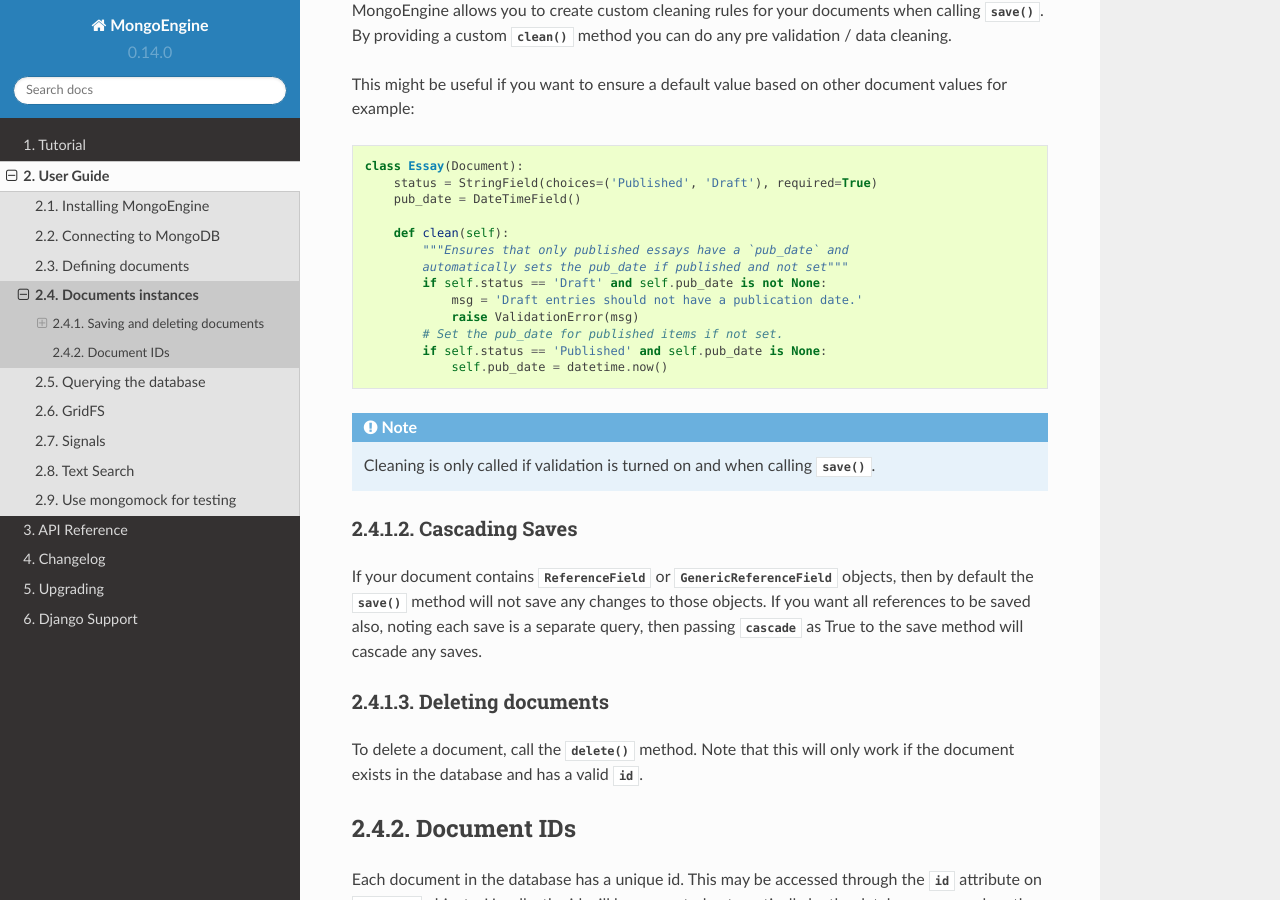
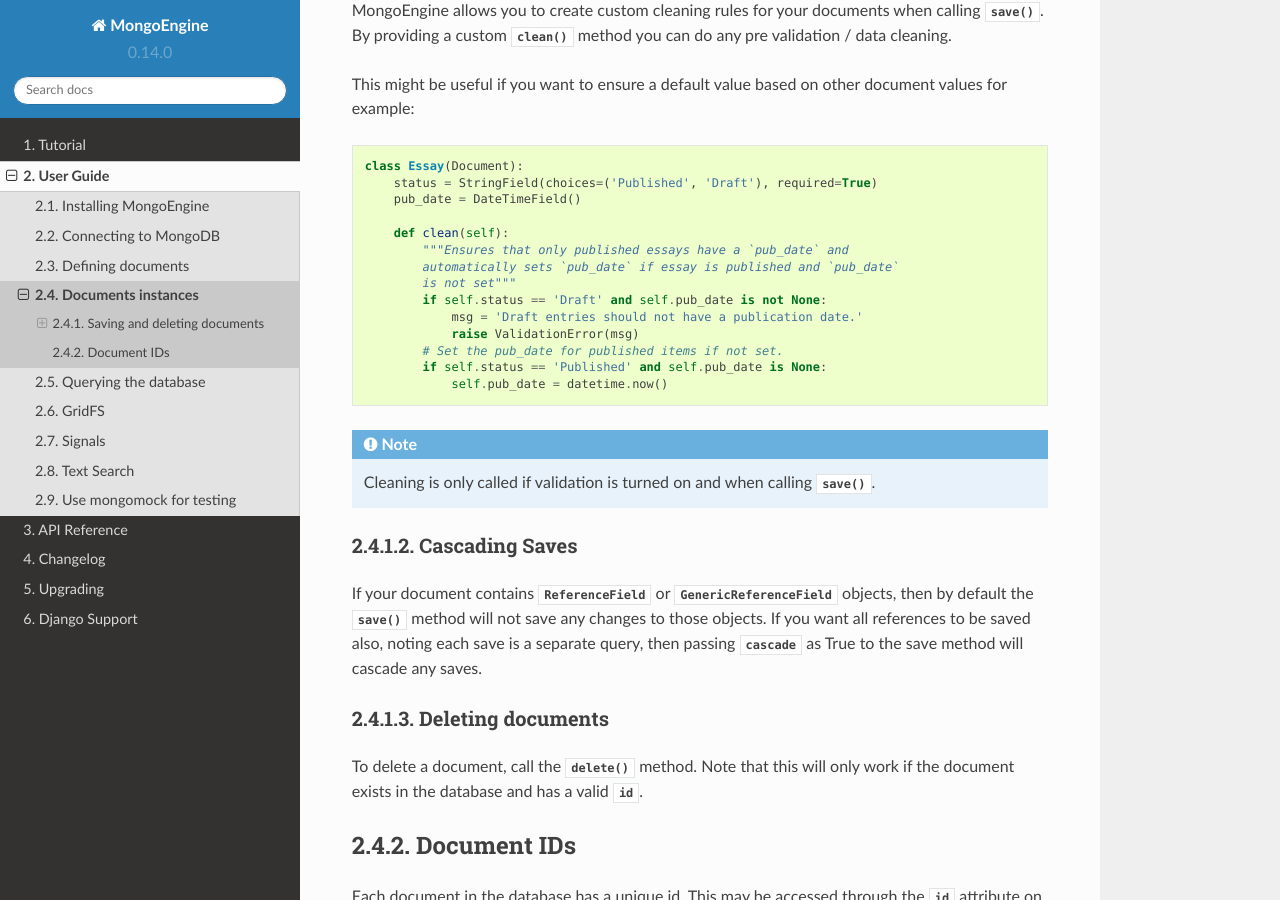
Before and after one commit to MongoEngine/mongoengine, a Sphinx documentation site: the page built from docs/guide/document-instances.rst, in a window 1280 px wide and 900 px high, scrolled down 1176 px. Built offline with Sphinx 7.4.7 and the Read the Docs theme 2.0.0, drawn with Linux system fonts in a browser that asks for light colours.

```diff
--- a/docs/guide/document-instances.rst
+++ b/docs/guide/document-instances.rst
@@ -57,7 +57,8 @@ document values for example::
 
         def clean(self):
             """Ensures that only published essays have a `pub_date` and
-            automatically sets the pub_date if published and not set"""
+            automatically sets `pub_date` if essay is published and `pub_date`
+            is not set"""
             if self.status == 'Draft' and self.pub_date is not None:
                 msg = 'Draft entries should not have a publication date.'
                 raise ValidationError(msg)
```
